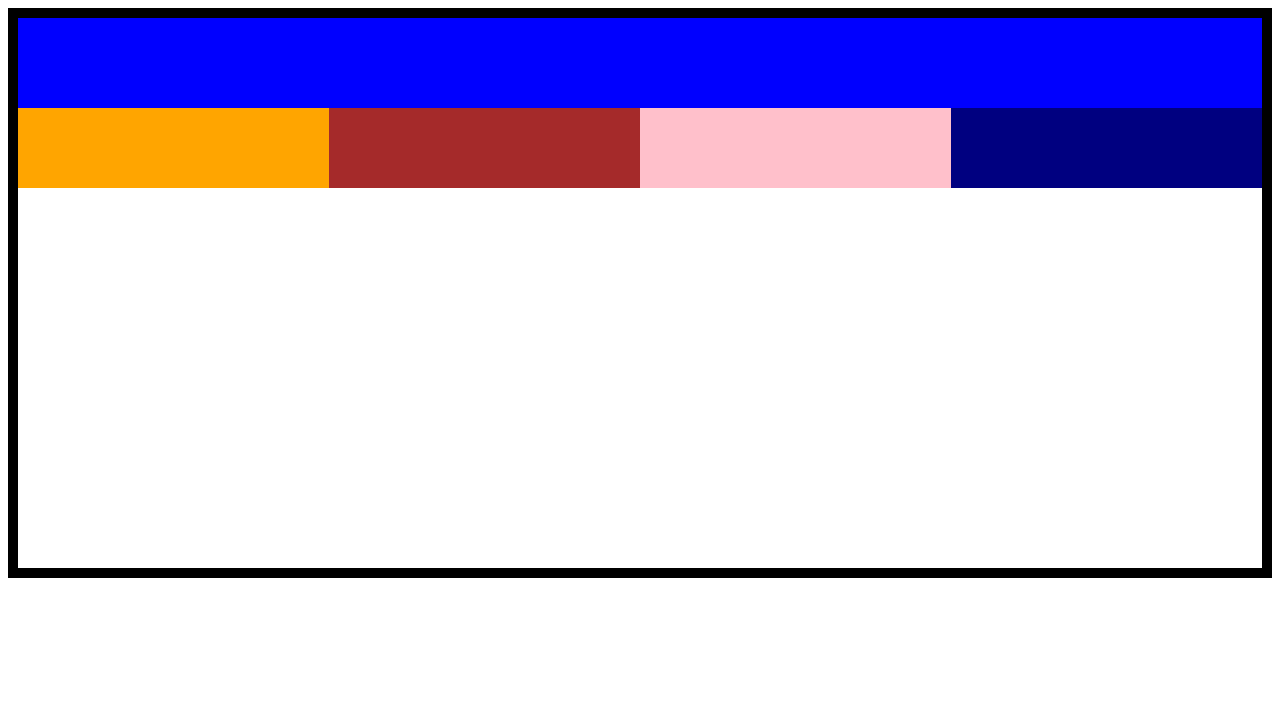
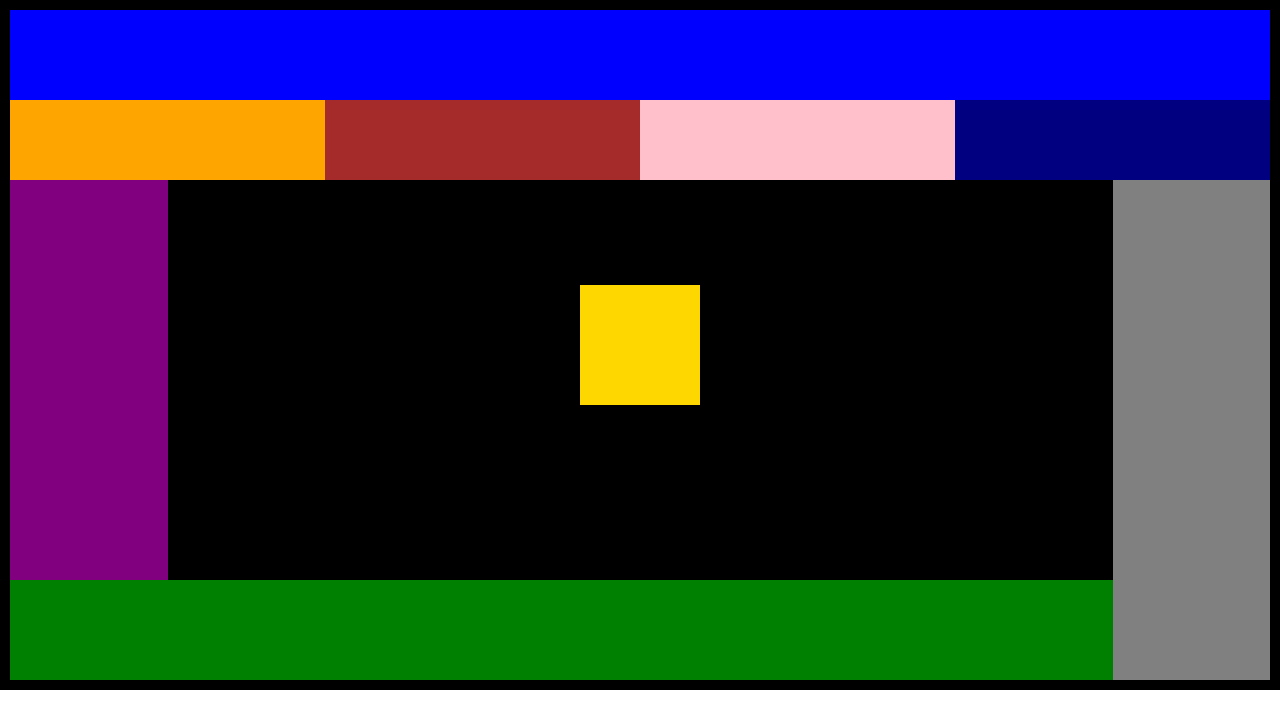
Before and after one commit to Wadood342/IEC_Assignment_2, a plain HTML site: page index.html in a window 1280 px wide. Drawn offline with Linux system fonts and the light colour scheme.

```diff
--- a/index.html
+++ b/index.html
@@ -7,10 +7,21 @@
     <title>Document</title>
 </head>
 <style>
+    * {
+        margin: 0;
+        padding: 0;
+        box-sizing: border-box;
+    }
+
     .main {
         /* display: flex; */
         border: 10px black solid;
-        height: 550px;
+        height: 100%;
+        width: 100%;
+        background-color: black;
+        position: relative;
+
+
 
     }
 
@@ -28,7 +39,7 @@
 
     .brown {
         background-color: brown;
-        height: 80px;
+        height: 80px];
         width: 25%;
     }
 
@@ -51,10 +62,44 @@
     }
 
     .purple {
+        height: 400px;
+        width: 12.5%;
         background-color: purple;
-        width: 15%;
-        float: left;
-        margin-top: 170px;
+        position: relative;
+
+    }
+
+    .box {
+
+
+        height: 120px;
+        width: 120px;
+        position: absolute;
+        transform: translate(-50%, -50%);
+        left: 50%;
+        top: 50%;
+        background-color: gold;
+    }
+
+    .grey {
+        background-color: grey;
+        height: 500px;
+        width: 12.5%;
+        position: relative;
+        float: right;
+
+    }
+
+    .green {
+        background-color: green;
+        height: 100px;
+
+        /* margin: 100px; */
+        /* position: absolute; */
+    }
+
+    .row {
+        position: relative;
     }
 </style>
 
@@ -66,12 +111,14 @@
             <div class="brown"></div>
             <div class="pink"></div>
             <div class="navy"></div>
+
         </div>
-        <div class="purple"> </div>
         <div class="box"></div>
         <div class="grey"></div>
-        <div class="green"></div>
-    </div>
+        <div class="row3">
+            <div class="purple"> </div>
+            <div class="green"></div>
+        </div>
     </div>
 </body>
 
```
